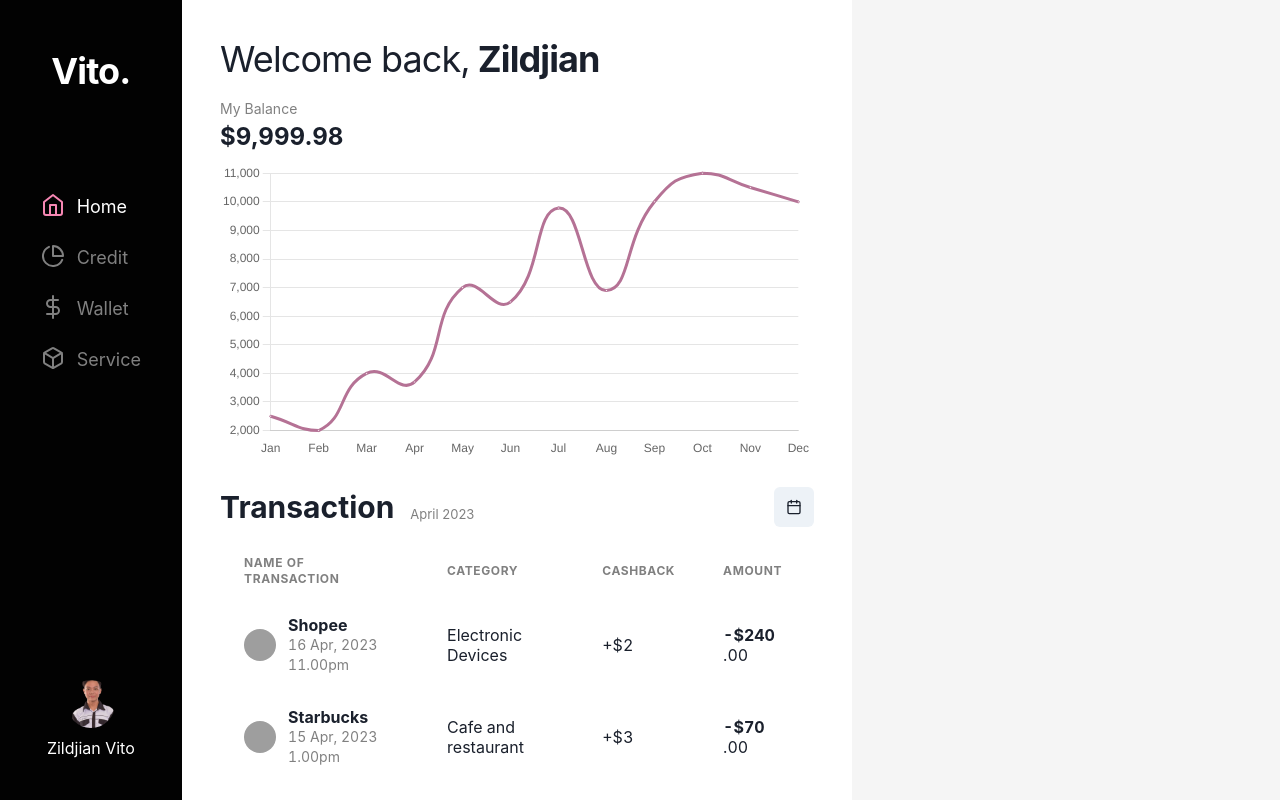
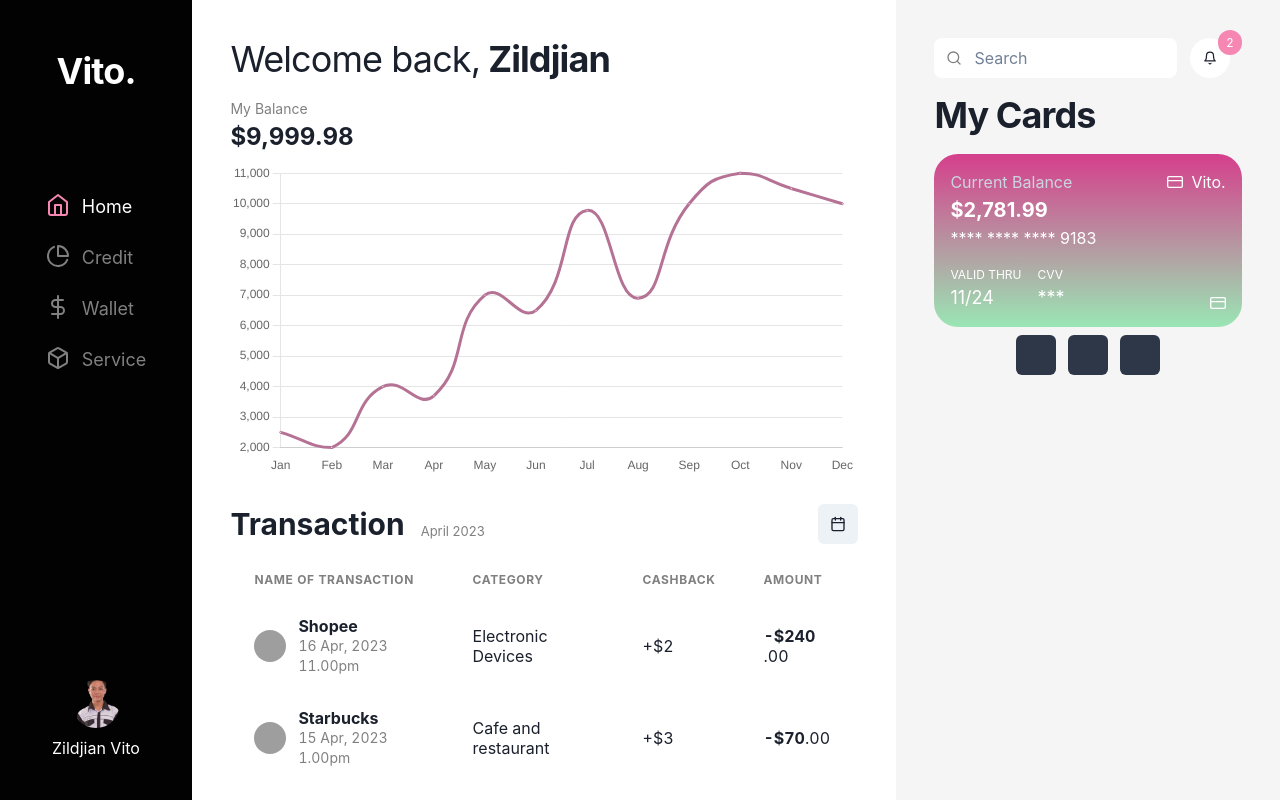
Before and after one commit to zildjianvitoo/dashboard-chakraui, a Next.js app: page /dashboard in a window 1280 px wide. Built offline with nearby package versions, Linux system fonts and the light colour scheme; grey boxes are pictures that could not be loaded.

Commit message:
add card on right column

```diff
--- /dev/null
+++ b/components/MyCard.jsx
@@ -0,0 +1,34 @@
+import { Box, Flex, Text, Icon, Heading } from "@chakra-ui/react";
+
+import { FiCreditCard } from "react-icons/fi";
+
+export default function MyCard({ bgGradient, balance, cardNumber, validThru }) {
+  return (
+    <Box mt="4" p="4" bgGradient={bgGradient} borderRadius="3xl" color="white">
+      <Flex justifyContent="space-between" align="center">
+        <Text color="gray.300">Current Balance</Text>
+        <Flex justify="center" align="center" columnGap="2">
+          <Icon as={FiCreditCard} />
+          <Text>Vito.</Text>
+        </Flex>
+      </Flex>
+      <Heading as="h3" fontSize="xl" mt="1">
+        ${balance}
+      </Heading>
+      <Text mt="1">**** **** **** {cardNumber}</Text>
+      <Flex mt="4" justify="space-between">
+        <Flex columnGap="4">
+          <Flex flexDirection="column">
+            <Text fontSize="xs">VALID THRU</Text>
+            <Text fontSize="lg">{validThru}</Text>
+          </Flex>
+          <Flex flexDirection="column">
+            <Text fontSize="xs">CVV</Text>
+            <Text fontSize="lg">***</Text>
+          </Flex>
+        </Flex>
+        <Icon as={FiCreditCard} alignSelf="flex-end" />
+      </Flex>
+    </Box>
+  );
+}
--- a/components/RightColumn.jsx
+++ b/components/RightColumn.jsx
@@ -1,3 +1,4 @@
+import { useState } from "react";
 import {
   Flex,
   Heading,
@@ -14,16 +15,78 @@ import {
   InputGroup,
   InputLeftElement,
 } from "@chakra-ui/react";
+import { color } from "framer-motion";
+import { FiPlus, FiCreditCard, FiSearch, FiBell } from "react-icons/fi";
+import MyCard from "./MyCard";
 
 export default function RightColumn() {
+  const [display, setDisplay] = useState("hidden");
+  const [value, setValue] = useState(1);
+
   return (
     <Flex
       flexDir="column"
-      w="35%"
+      w="30%"
       h="100vh"
       bgColor="#F5F5F5"
       p="3%"
       overflow="auto"
-    ></Flex>
+    >
+      <Flex alignContent="center">
+        <InputGroup borderRadius="lg">
+          <InputLeftElement
+            pointerEvents="none"
+            children={<FiSearch color="gray" />}
+          />
+          <Input
+            bgColor="white"
+            type="number"
+            placeholder="Search"
+            borderRadius="lg"
+            w="95%"
+            border="none"
+          />
+        </InputGroup>
+        <IconButton
+          mr="4"
+          icon={<FiBell />}
+          bgColor="white"
+          borderRadius="full"
+          fontSize="sm"
+        />
+        <Flex
+          w={25}
+          h={25}
+          p="2"
+          bgColor="pink.300"
+          borderRadius="full"
+          alignItems="center"
+          fontSize="xs"
+          color="white"
+          ml="-7"
+          mt="-2"
+          justify="center"
+          zIndex="4"
+        >
+          2
+        </Flex>
+      </Flex>
+      <Heading mt="4" letterSpacing="tight">
+        My Cards
+      </Heading>
+      {value === 1 && (
+        <MyCard
+          bgGradient={"linear(to-b,pink.500,green.200)"}
+          balance={"2,781.99"}
+          cardNumber={"9183"}
+          validThru={"11/24"}
+        />
+      )}
+      <Flex align="center" justify="center" columnGap="3" mt="2">
+        <Button bgColor="gray.700" borderRadius="md" />
+        <Button bgColor="gray.700" borderRadius="md" />
+        <Button bgColor="gray.700" borderRadius="md" />
+      </Flex>
+    </Flex>
   );
 }
```
